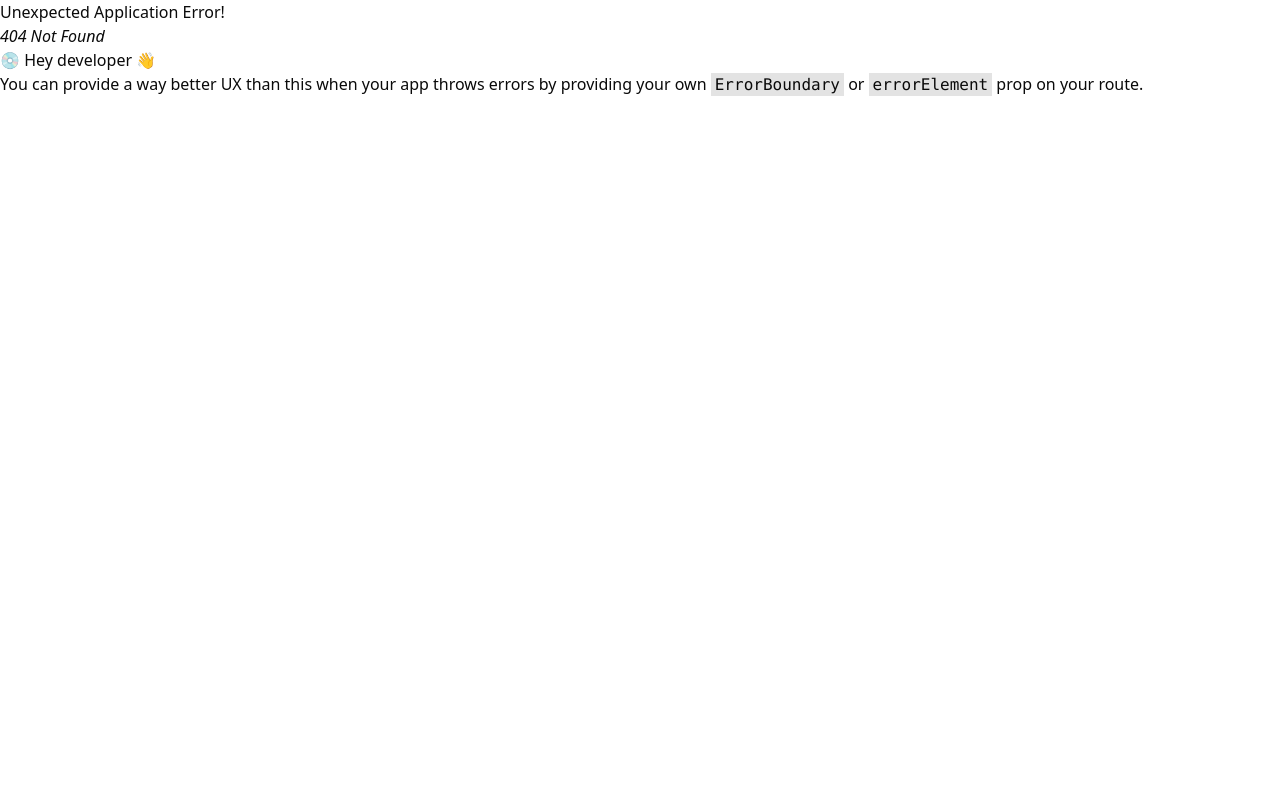
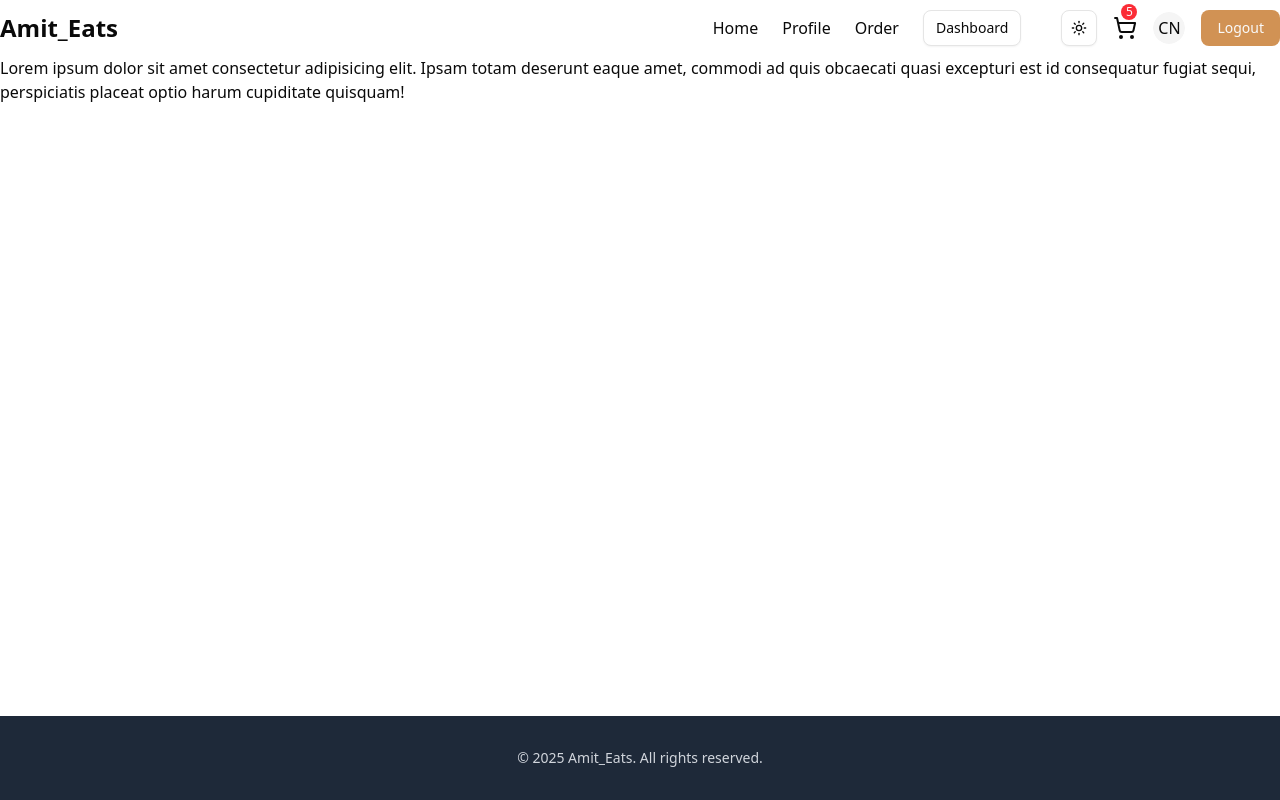
Before and after one commit to lakadeamit220/amit_eats, a React (Vite) app in the folder client/: page /restaurant/1 in a window 1280 px wide. Before the commit this address had no page. Built offline with nearby package versions, Linux system fonts and the light colour scheme.

Commit message:
Added restaurant component

```diff
--- /dev/null
+++ b/client/src/components/restaurant/Restaurant.tsx
@@ -0,0 +1,5 @@
+const Restaurant = () => {
+  return <>Lorem ipsum dolor sit amet consectetur adipisicing elit. Ipsam totam deserunt eaque amet, commodi ad quis obcaecati quasi excepturi est id consequatur fugiat sequi, perspiciatis placeat optio harum cupiditate quisquam!</>
+}
+
+export default Restaurant;
--- a/client/src/components/search/Search.tsx
+++ b/client/src/components/search/Search.tsx
@@ -90,8 +90,7 @@ const Search = () => {
                       </div>
                     </CardContent>
                     <CardFooter className="p-4 border-t dark:border-t-gray-700 border-t-gray-100 text-white flex justify-end">
-                      <Link to="/home"
-                      // {`/restaurant/${restaurant._id}`}
+                      <Link to={`/restaurant/${123}`}
                       >
                         <Button className="bg-[#D19254] hover:bg-[#D18C47] font-semibold py-2 px-4 rounded-full shadow-md transition-colors duration-200">
                           View Menus
```
Also changed, not shown: client/src/App.tsx (+6 -1 lines).
